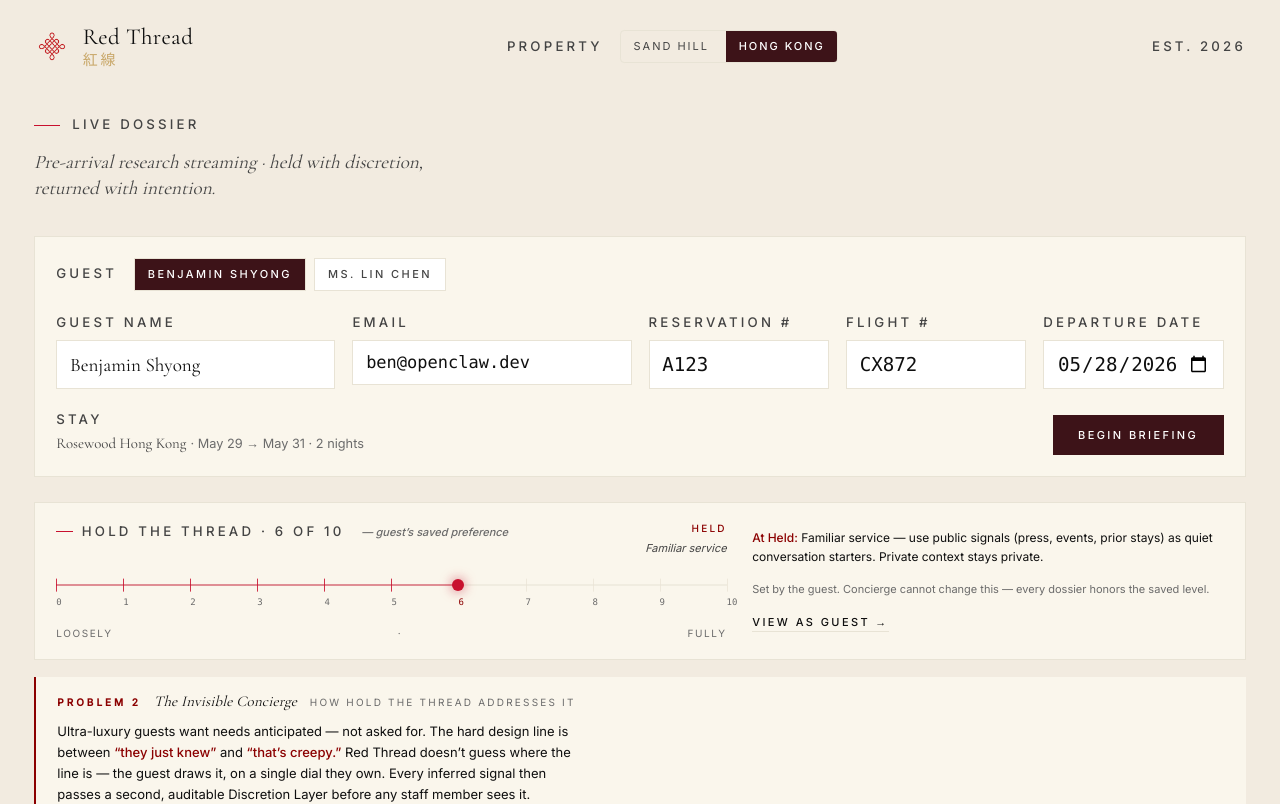
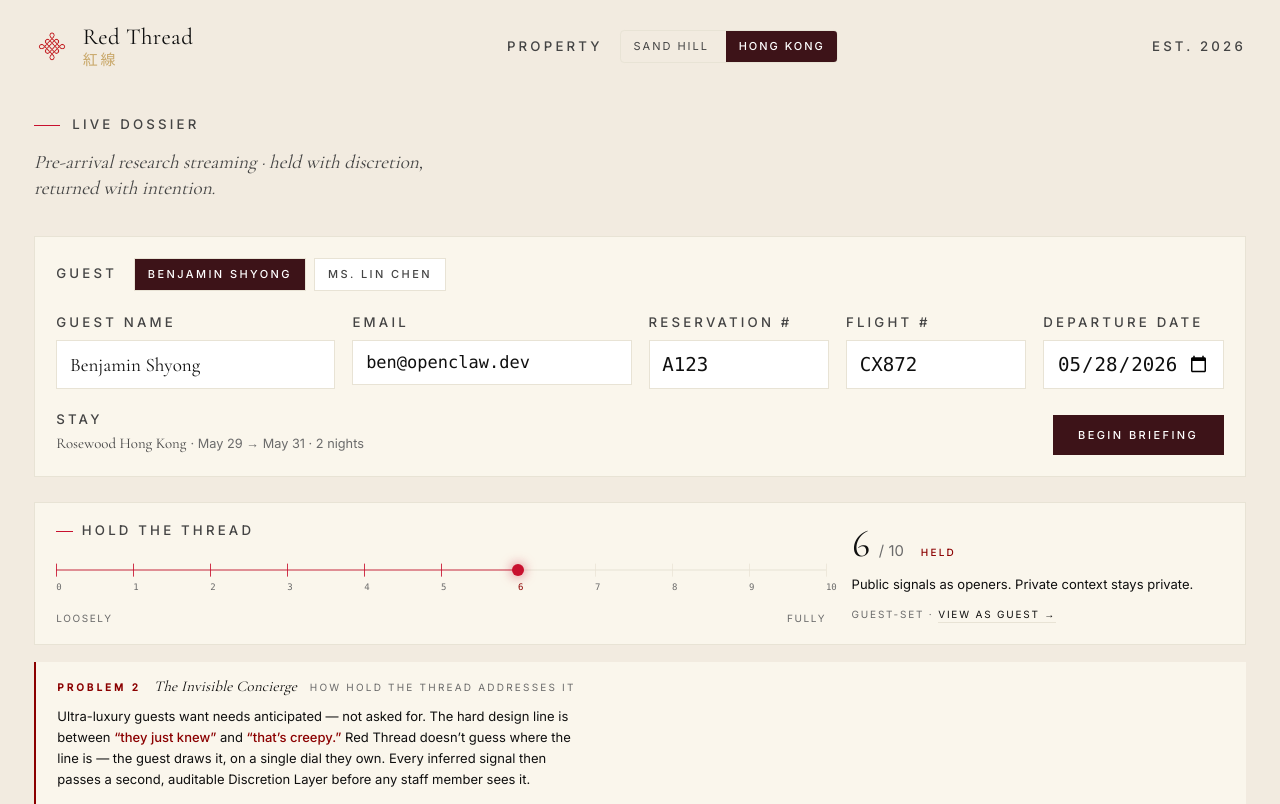
Before and after one commit to benikigai/redthread, a Next.js app: page / in a window 1280 px wide. Shown: the top 804 px of the page. Built offline with nearby package versions, Linux system fonts and the light colour scheme.

Commit message:
ui(dashboard-dial): cut to direct voice — one number, one band, one sentence

```diff
--- a/src/components/DashboardDial.tsx
+++ b/src/components/DashboardDial.tsx
@@ -3,25 +3,20 @@
 import Link from "next/link";
 
 import { useDossier } from "@/lib/dossierStore";
-import { bandFor, posToUi, BAND_LABEL, BAND_BENEFIT } from "./DiscretionDial";
+import { bandFor, posToUi, BAND_LABEL } from "./DiscretionDial";
 import { ThreadHashScale } from "./ThreadHashScale";
 
-// What the concierge is permitted to do at each level, framed as the
-// experience the guest is receiving (not just permission rules). Staff
-// still need actionable guidance, but the verb is "anticipate" not "ingest".
-const CONCIERGE_GUIDANCE: Record<"minimal" | "standard" | "full", string> = {
-  minimal:
-    "Reserved arrival — treat as a fresh-eye welcome. Acknowledge only what the guest has shared; nothing volunteered, nothing inferred.",
-  standard:
-    "Familiar service — use public signals (press, events, prior stays) as quiet conversation starters. Private context stays private.",
-  full: "Fully bespoke — every detail anticipated, every offer surfaced with provenance. Public + professional context in scope; mark sources on each item.",
+// One sentence per band. Direct, no marketing. Tells the concierge what
+// the system will and will not surface at the saved level.
+const GUIDANCE: Record<"minimal" | "standard" | "full", string> = {
+  minimal: "Public signals only. Greet as a first-time guest.",
+  standard: "Public signals as openers. Private context stays private.",
+  full: "Anticipate fully. Provenance on every item.",
 };
 
 /**
- * Dashboard banner — concierge-side READ-ONLY mirror of the active guest's
- * "Hold the Thread" setting. Shows 11 hash marks (0..10) with the saved
- * level marked by a glowing red knot; below, the band name + a one-line
- * concierge action guide for that band.
+ * Concierge-side mirror of the guest's saved Hold the Thread level.
+ * Read-only. Left: the scale (visual answer). Right: number + one line.
  */
 export function DashboardDial() {
   const savedPos = useDossier((s) => s.activeGuestPos);
@@ -42,28 +37,12 @@
     >
       <div className="grid grid-cols-12 gap-6 items-center">
         {/* Left: label + hash-mark scale */}
-        <div className="col-span-12 lg:col-span-7">
-          <div className="flex items-baseline justify-between gap-3 mb-3">
-            <div className="caps flex items-center gap-2">
-              <span className="inline-block w-4 h-px bg-thread" />
-              Hold the Thread · {savedUi} of 10
-              <span className="text-ink-faint normal-case tracking-normal italic ml-2 text-[11px]">
-                — guest&rsquo;s saved preference
-              </span>
-            </div>
-            <div className="flex flex-col items-end gap-0.5">
-              <span
-                className={`text-[10px] tracking-[0.22em] uppercase font-medium ${bandColor}`}
-              >
-                {BAND_LABEL[band]}
-              </span>
-              <span className="text-[11px] italic text-ink-mute">
-                {BAND_BENEFIT[band]}
-              </span>
-            </div>
+        <div className="col-span-12 lg:col-span-8">
+          <div className="caps mb-3 flex items-center gap-2">
+            <span className="inline-block w-4 h-px bg-thread" />
+            Hold the Thread
           </div>
 
-          {/* Hash-mark scale 0..10 — read-only on the concierge surface */}
           <ThreadHashScale
             value={savedUi}
             ariaLabel="Hold the Thread"
@@ -72,29 +51,38 @@
 
           <div className="mt-6 flex justify-between text-[10px] uppercase tracking-[0.16em] text-ink-faint">
             <span>Loosely</span>
-            <span aria-hidden="true">·</span>
             <span>Fully</span>
           </div>
         </div>
 
-        {/* Right: concierge guidance + link to /profile */}
-        <div className="col-span-12 lg:col-span-5">
-          <p className="text-[12px] leading-relaxed text-ink">
-            <span className={`font-medium ${bandColor}`}>
-              At {BAND_LABEL[band]}:
-            </span>{" "}
-            {CONCIERGE_GUIDANCE[band]}
+        {/* Right: big number + band + one line */}
+        <div className="col-span-12 lg:col-span-4">
+          <div className="flex items-baseline gap-2">
+            <span
+              className="font-display text-4xl text-ink leading-none tabular-nums"
+              style={{ fontFamily: "var(--font-cormorant), serif" }}
+            >
+              {savedUi}
+            </span>
+            <span className="text-ink-faint text-sm">/ 10</span>
+            <span
+              className={`ml-2 text-[10px] tracking-[0.22em] uppercase font-medium ${bandColor}`}
+            >
+              {BAND_LABEL[band]}
+            </span>
+          </div>
+
+          <p className="mt-3 text-[13px] text-ink leading-snug">
+            {GUIDANCE[band]}
           </p>
-          <p className="mt-3 text-[11px] text-ink-faint">
-            Set by the guest. Concierge cannot change this — every dossier
-            honors the saved level.
-          </p>
-          <p className="mt-2">
+
+          <p className="mt-3 text-[10px] tracking-[0.18em] uppercase text-ink-faint">
+            Guest-set ·{" "}
             <Link
               href="/profile"
-              className="text-[11px] tracking-[0.22em] uppercase font-medium text-ink hover:text-thread-deep border-b border-rule hover:border-thread-deep transition-colors no-underline pb-0.5"
+              className="text-ink hover:text-thread-deep border-b border-rule hover:border-thread-deep pb-0.5"
             >
-              View as guest →
+              view as guest →
             </Link>
           </p>
         </div>
```
